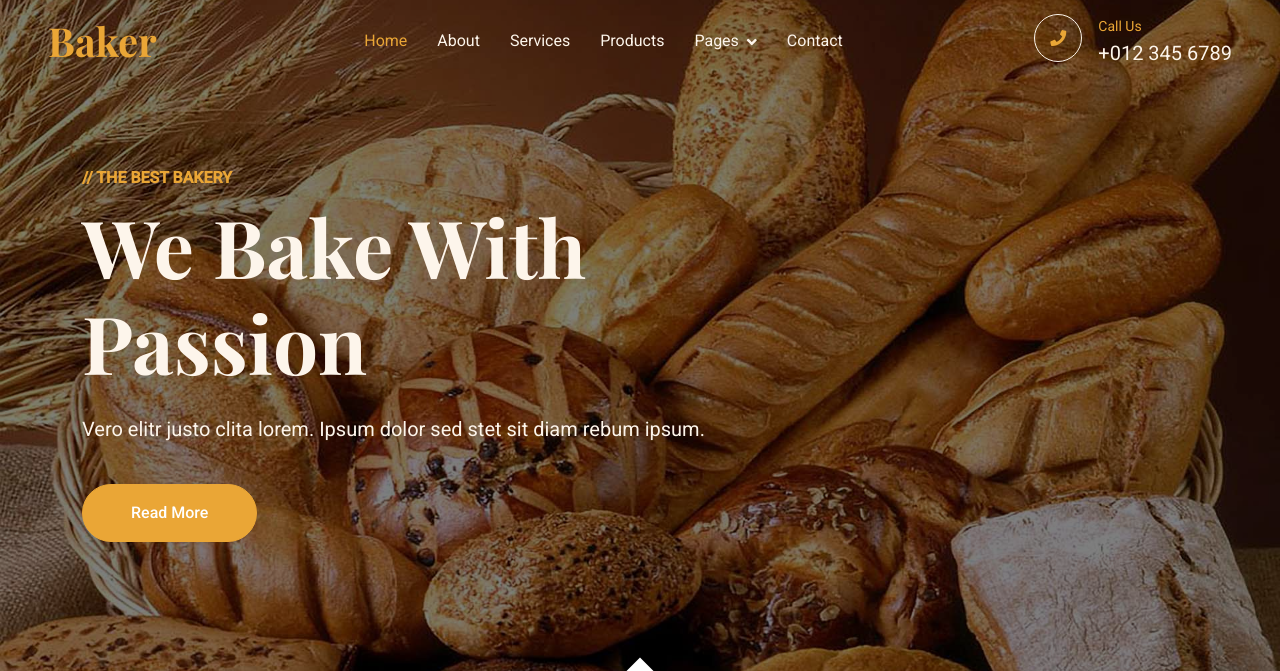
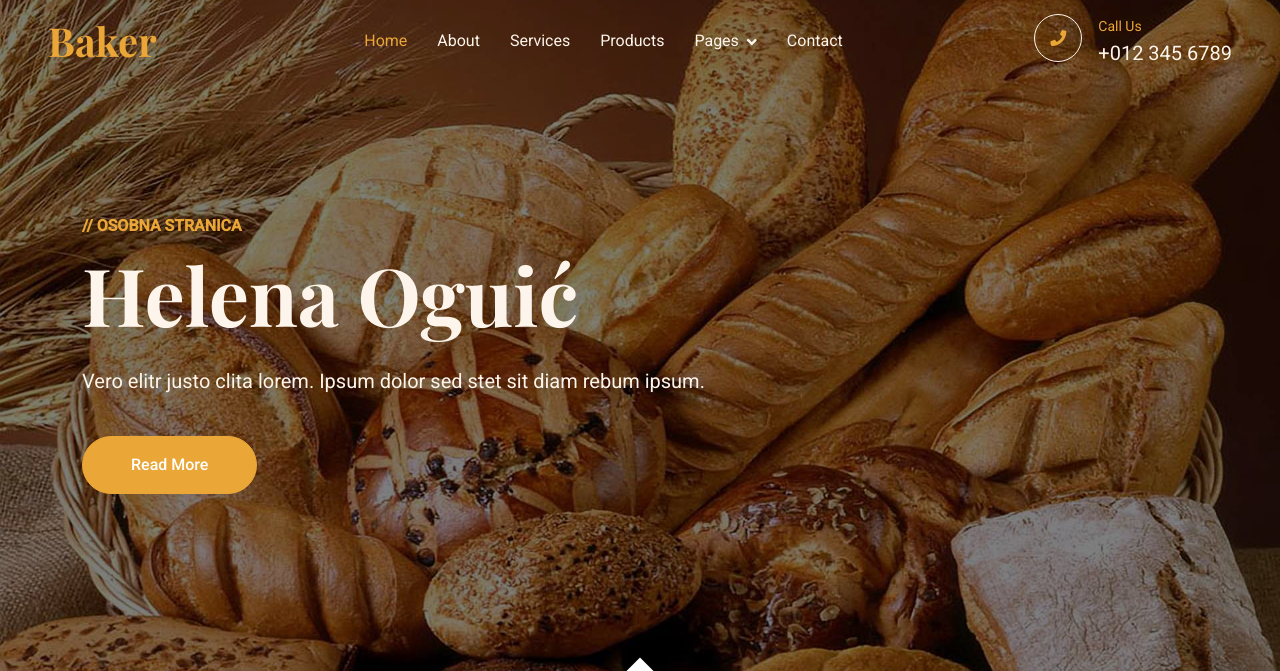
Before and after one commit to helenaoguic/strana1, a plain HTML site: page index.html in a window 1280 px wide. Shown: the part 54-725 px from the top of the page. Drawn offline with nearby package versions, Linux system fonts and the light colour scheme.

Commit message:
Add files via upload

```diff
--- a/index.html
+++ b/index.html
@@ -111,8 +111,8 @@
                     <div class="container">
                         <div class="row justify-content-start">
                             <div class="col-lg-8">
-                                <p class="text-primary text-uppercase fw-bold mb-2">// The Best Bakery</p>
-                                <h1 class="display-1 text-light mb-4 animated slideInDown">We Bake With Passion</h1>
+                                <p class="text-primary text-uppercase fw-bold mb-2">// Osobna stranica</p>
+                                <h1 class="display-1 text-light mb-4 animated slideInDown">Helena Oguić</h1>
                                 <p class="text-light fs-5 mb-4 pb-3">Vero elitr justo clita lorem. Ipsum dolor sed stet sit diam rebum ipsum.</p>
                                 <a href="" class="btn btn-primary rounded-pill py-3 px-5">Read More</a>
                             </div>
```
